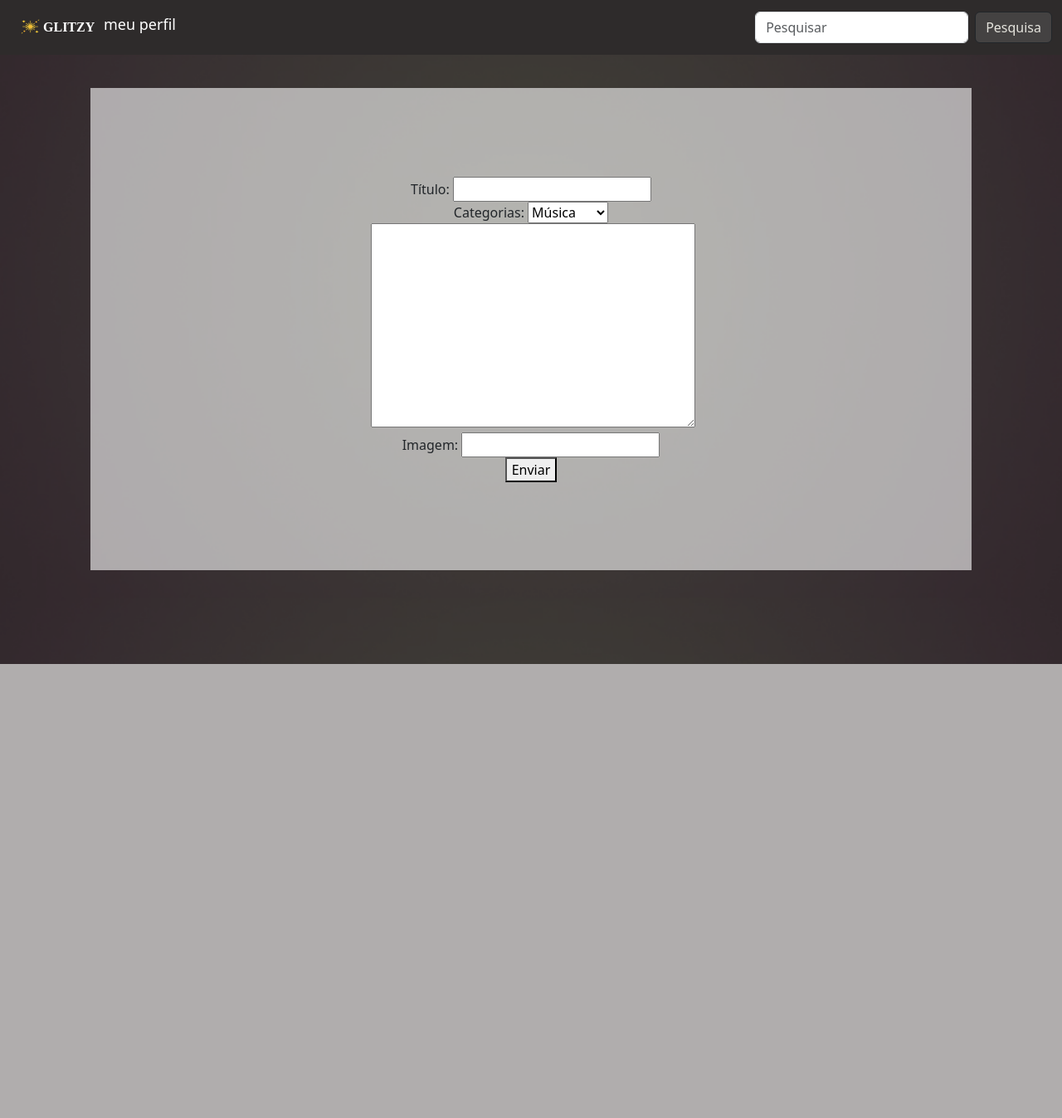
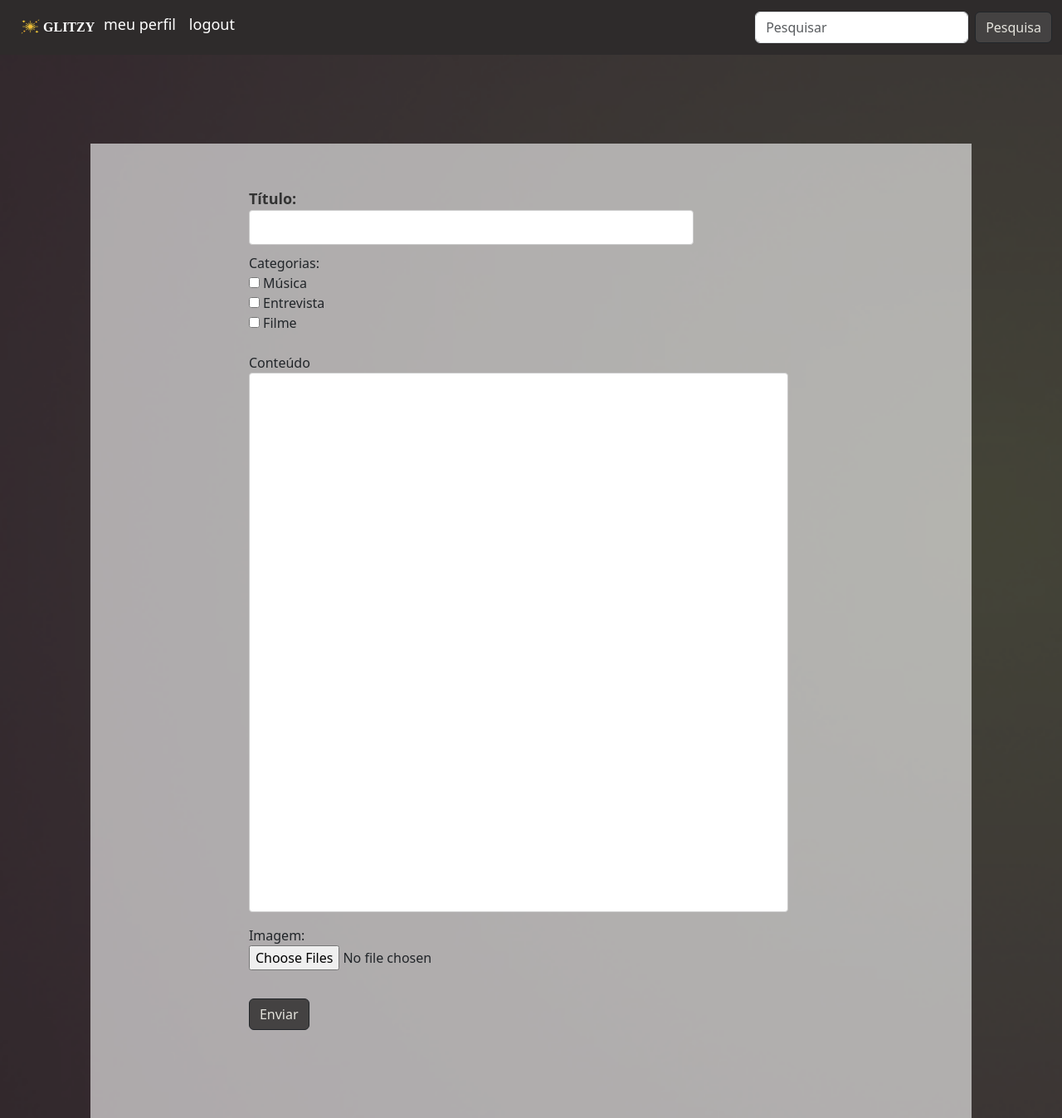
Before and after one commit to tais-siqueira/desafio-portal-de-noticias, a Django app: page /criar_postagem/ in a window 1280 px wide. Shown: the whole page at 83% size. Before the commit the page ends 800 px from the top, so only its background shows below. Run offline with Django 4.2, Linux system fonts and the light colour scheme; a user stored in the database is signed in; data comes from the database, SQL or seed files in the repository; some libraries are stand-ins or nearby versions; some web fonts are replaced.

Commit message:
atualizando 'criar_noticia

```diff
--- a/base/static/css/criar_noticia.css
+++ b/base/static/css/criar_noticia.css
@@ -1,8 +1,7 @@
 .navbar{
     background-color: rgb(46, 43, 43);
-    position: fixed;
+    /*position: fixed;*/
     width: 100%;
-
 }
 
 .navbar-brand{
@@ -47,14 +46,75 @@
 
 .bloco{
     background-color: rgb(255, 255, 255, 0.6);
-
-    position: fixed;
+    margin-top: 10%;
+    padding: 5% 10% 10% 10%;
 }
 
 form{
-    align-items: center;
-    text-align: center;
-    justify-content: center;
-    width: 200%;
-    height: 200%;
+    padding-left: 10%;
 }
+
+/* Estilo para o título da notícia */
+.titulo_noticia {
+    font-size: 18px;
+    font-weight: bold;
+    color: #333;
+}
+
+/* Estilo para o campo de entrada do título */
+input#id_titulo {
+    width: 70%;
+    padding: 8px;
+    margin-bottom: 10px;
+    border: 1px solid #ccc;
+    border-radius: 4px;
+    box-sizing: border-box;
+}
+
+/* Estilo para o rótulo das categorias */
+label[for="id_categorias"] {
+    font-size: 16px;
+    font-weight: bold;
+    color: #555;
+}
+
+/* Estilo para o campo de seleção de categorias */
+select#id_categorias {
+    width: 17%;
+    padding: 8px;
+    margin-bottom: 10px;
+    border: 1px solid #ccc;
+    border-radius: 4px;
+    box-sizing: border-box;
+}
+
+/* Estilo para o campo de conteúdo usando CKEditorWidget */
+textarea#id_conteudo {
+    width: 650px;
+    height: 650px; /* Ajuste conforme necessário */
+    padding: 10px;
+    margin-bottom: 10px;
+    border: 1px solid #ccc;
+    border-radius: 4px;
+    box-sizing: border-box;
+    resize: none !important;
+}
+
+/* Estilo para o campo de upload de imagem */
+input[type="file"] {
+    margin-bottom: 10px;
+}
+
+/* Estilo para o botão de envio */
+button {
+    background-color: #007BFF;
+    color: #fff;
+    padding: 10px 20px;
+    border: none;
+    border-radius: 4px;
+    cursor: pointer;
+}
+
+button:hover {
+    background-color: #0056b3;
+}
--- a/base/templates/criar_noticia.html
+++ b/base/templates/criar_noticia.html
@@ -14,9 +14,12 @@
   <link href="https://fonts.googleapis.com/css2?family=Mirza&display=swap" rel="stylesheet">
   <link href="https://fonts.googleapis.com/css2?family=Alice&family=Mirza&display=swap" rel="stylesheet">
 
-    <link href="https://cdn.jsdelivr.net/npm/bootstrap@5.3.2/dist/css/bootstrap.min.css" rel="stylesheet" integrity="sha384-T3c6CoIi6uLrA9TneNEoa7RxnatzjcDSCmG1MXxSR1GAsXEV/Dwwykc2MPK8M2HN" crossorigin="anonymous">
-    <script src="https://cdn.jsdelivr.net/npm/bootstrap@5.3.2/dist/js/bootstrap.bundle.min.js" integrity="sha384-C6RzsynM9kWDrMNeT87bh95OGNyZPhcTNXj1NW7RuBCsyN/o0jlpcV8Qyq46cDfL" crossorigin="anonymous"></script>
-    <link rel="stylesheet" href="../static/css/meu_perfil.css">
+  <link href="https://cdn.jsdelivr.net/npm/bootstrap@5.3.2/dist/css/bootstrap.min.css" rel="stylesheet"
+    integrity="sha384-T3c6CoIi6uLrA9TneNEoa7RxnatzjcDSCmG1MXxSR1GAsXEV/Dwwykc2MPK8M2HN" crossorigin="anonymous">
+  <script src="https://cdn.jsdelivr.net/npm/bootstrap@5.3.2/dist/js/bootstrap.bundle.min.js"
+    integrity="sha384-C6RzsynM9kWDrMNeT87bh95OGNyZPhcTNXj1NW7RuBCsyN/o0jlpcV8Qyq46cDfL"
+    crossorigin="anonymous"></script>
+  <link rel="stylesheet" href="../static/css/criar_noticia.css">
 
 
   <title>Criar Postagem</title>
@@ -28,17 +31,26 @@
   <nav class="navbar navbar-expand-lg">
     <div class="container-fluid">
       <a class="navbar-brand" href="{% url 'home' %}">
-        <img class="icone" src="../static/images/sparkles.png" >
+        <img class="icone" src="../static/images/sparkles.png">
         GLITZY </a>
-      <button class="navbar-toggler" type="button" data-bs-toggle="collapse" data-bs-target="#navbarSupportedContent" aria-controls="navbarSupportedContent" aria-expanded="false" aria-label="Toggle navigation">
+      <button class="navbar-toggler" type="button" data-bs-toggle="collapse" data-bs-target="#navbarSupportedContent"
+        aria-controls="navbarSupportedContent" aria-expanded="false" aria-label="Toggle navigation">
         <span class="navbar-toggler-icon"></span>
       </button>
       <div class="collapse navbar-collapse" id="navbarSupportedContent">
         <ul class="navbar-nav me-auto mb-2 mb-lg-0">
+          {% if user.is_authenticated %}
           <li class="nav-item">
             <a class="nav-link" href="{% url 'meu_perfil' %}">meu perfil</a>
           </li>
+          <li class="nav-item">
+            <a class="nav-link" href="{% url 'deslogar_usuario' %}">logout</a>
           </li>
+          {% else %}
+          <li class="nav-item">
+            <a class="nav-link" href="{% url 'logar_usuario' %}">login</a>
+          </li>
+          {% endif %}
         </ul>
 
         <form class="d-flex" role="search">
@@ -57,30 +69,34 @@
         <form method="post" enctype="multipart/form-data">
           {% csrf_token %}
 
-          <label class="titulo_noticia" for="{{ form.titulo.id_for_label }}">Título:</label>
+          <label class="titulo_noticia" for="{{ form.titulo.id_titulo }}">Título:</label>
+          <br>
           {{ form.titulo }}
           <br>
 
-          <label for="{{ form.categorias.id_for_label }}">Categorias:</label>
-          <select name="categorias">
-            {% for categoria in categorias %}
-              <option value="{{categoria.id}}">{{categoria.categorias}}</option>
-            {% endfor %}
-          </select>
+          <label for="{{ form.categorias.id_categoria }}">Categorias:</label>
+          <br>
+          {{ form.categorias }}
+
           <br>
 
-          <label for="{{ form.conteudo.id_for_label }}"></label>
+          <label for="{{ form.conteudo.id_conteudo }}">Conteúdo</label>
+          <br>
           {{ form.conteudo }}
           <br>
 
-          <label for="{{ form.imagem.id_for_label }}">Imagem:</label>
-          <input  type="files" name="imagens" multiple>
+          <label for="{{ form.imagem_noticia.id_imagem }}">Imagem:</label>
+          <br>
+          <input type="file" name="imagens" multiple>
+          <br>
           <br>
 
-          <button type="submit">Enviar</button>
+          <button class="btn btn-outline-dark" type="submit">Enviar</button>
       </form>
+      </div>
+    </div>
+    {% endblock %}
+  </div>
+</body>
 
-    {% endblock %}
-
-</body>
 </html>
```
Lines whose indentation alone changed are shown as unchanged.
